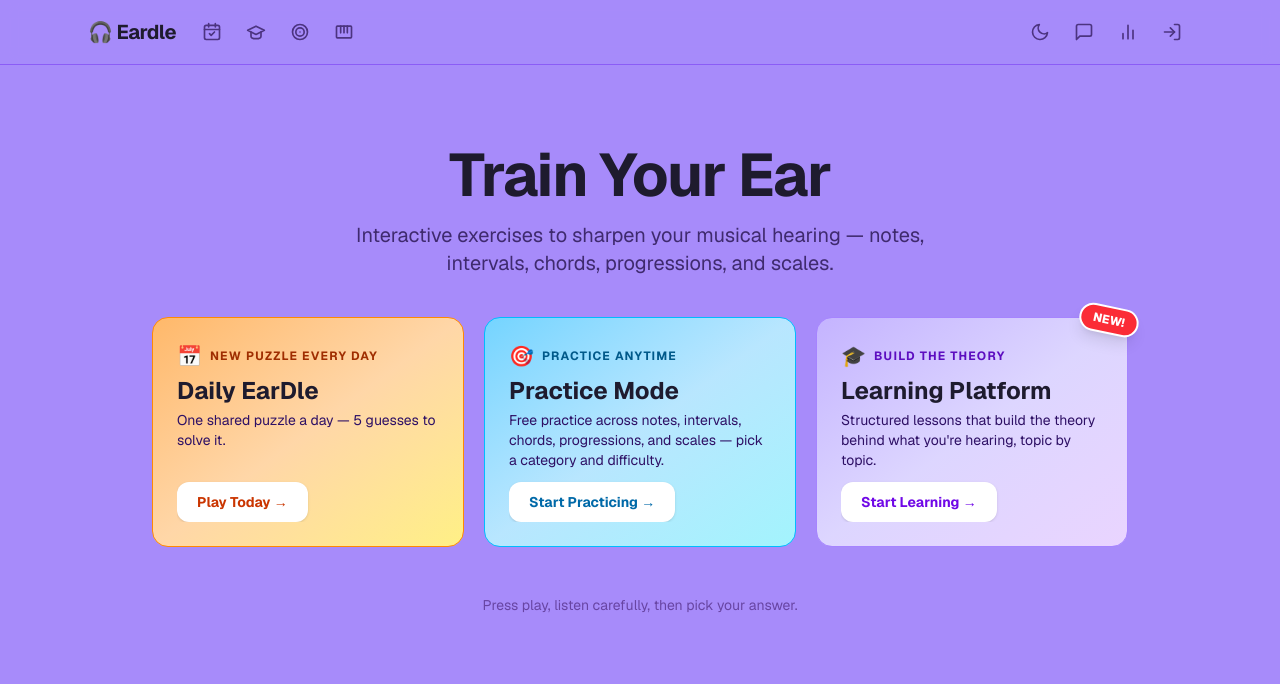
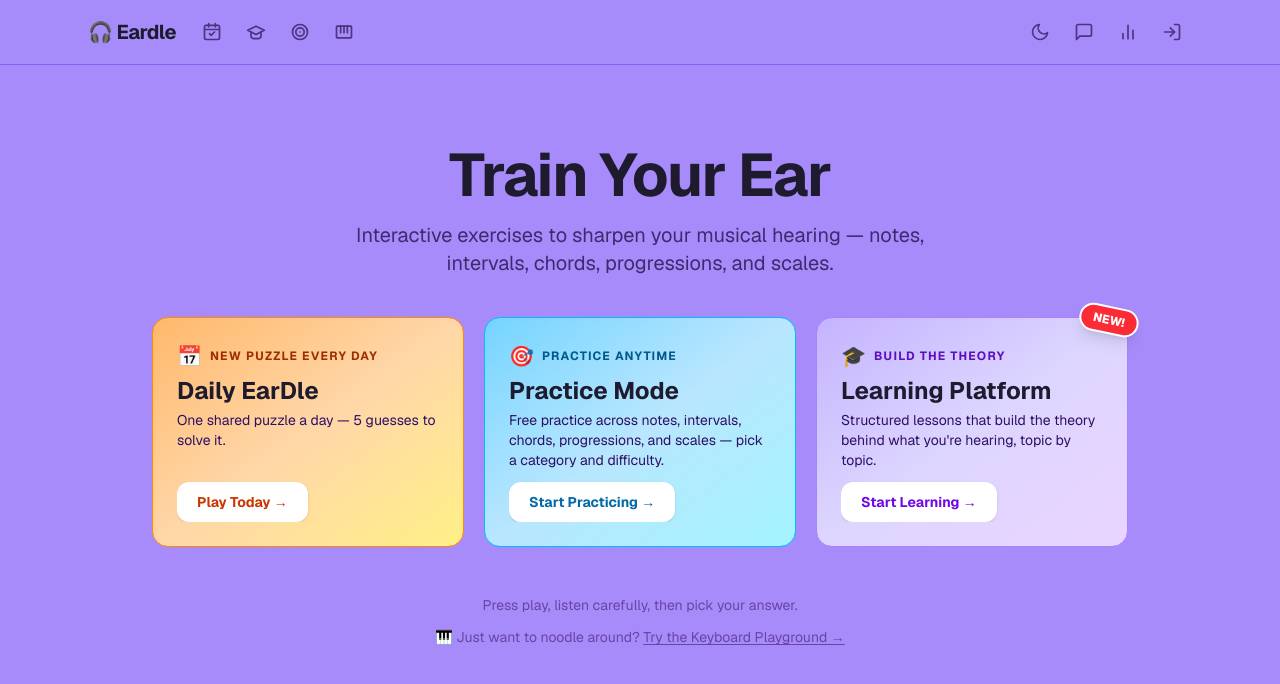
Before and after one commit to drorbo/eardle, a Next.js app: page / in a window 1280 px wide. Shown: the top 684 px of the page. Built offline with nearby package versions, Linux system fonts and the light colour scheme; no server answers; the database is empty.

Commit message:
Add a small Keyboard Playground link to the home page

```diff
--- a/app/page.tsx
+++ b/app/page.tsx
@@ -1,5 +1,6 @@
 export const dynamic = "force-dynamic";
 
+import Link from "next/link";
 import { HomeActionCard } from "@/components/ui/HomeActionCard";
 import { Category, CATEGORY_META } from "@/types/exercise";
 import { getOrCreateDailyPuzzle } from "@/lib/daily/generate";
@@ -13,13 +14,14 @@ export default async function HomePage() {
       : "One shared puzzle a day — 5 guesses to solve it.";
 
   return (
-    // Below sm: height is pinned to the viewport minus the sticky navbar
-    // (h-16 + its 1px border) so the 3 cards below can flex-fill exactly the
-    // remaining space and never require scrolling, on any phone height.
-    // overflow-hidden is a safety net for sub-pixel rounding, not a clip —
-    // the flex-fill sizing means there's nothing meaningful past the fold.
-    // At sm+ this reverts to normal document flow — no scroll concern once
-    // cards sit side-by-side instead of stacked.
+    <>
+    {/* Below sm: height is pinned to the viewport minus the sticky navbar
+        (h-16 + its 1px border) so the 3 cards below can flex-fill exactly the
+        remaining space and never require scrolling, on any phone height.
+        overflow-hidden is a safety net for sub-pixel rounding, not a clip —
+        the flex-fill sizing means there's nothing meaningful past the fold.
+        At sm+ this reverts to normal document flow — no scroll concern once
+        cards sit side-by-side instead of stacked. */}
     <div className="max-w-5xl mx-auto px-4 sm:px-6 py-3 sm:py-20 h-[calc(100dvh-65px)] sm:h-auto flex flex-col sm:block overflow-hidden sm:overflow-visible">
       <div className="text-center mb-2 sm:mb-10 flex-shrink-0">
         <h1 className="text-2xl sm:text-6xl font-bold text-text mb-0.5 sm:mb-4 tracking-tight">
@@ -83,6 +85,20 @@ export default async function HomePage() {
       <p className="hidden sm:block text-center text-text-faint text-sm mt-12">
         Press play, listen carefully, then pick your answer.
       </p>
+      <p className="hidden sm:block text-center text-text-faint text-sm mt-3">
+        🎹 Just want to noodle around?{" "}
+        <Link href="/piano" className="underline underline-offset-2 hover:text-text-muted transition">
+          Try the Keyboard Playground →
+        </Link>
+      </p>
     </div>
+
+    <p className="sm:hidden text-center text-text-faint text-xs px-4 py-4">
+      🎹 Just want to noodle around?{" "}
+      <Link href="/piano" className="underline underline-offset-2 hover:text-text-muted transition">
+        Try the Keyboard Playground →
+      </Link>
+    </p>
+    </>
   );
 }
```
